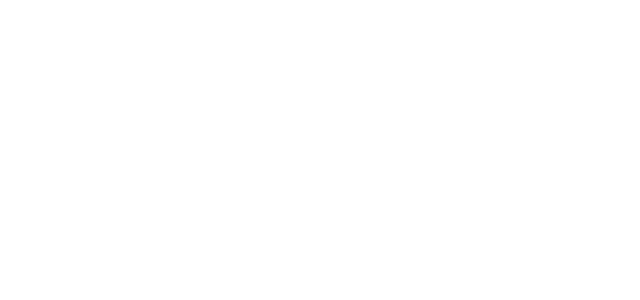
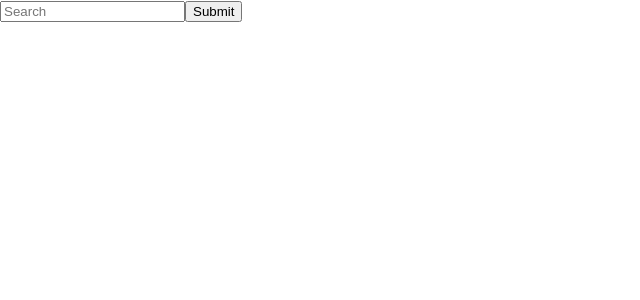
Before and after one commit to HariO7/Alpha-Bi-assignment, a React (Create React App) app: page / in a window 1280 px wide. Shown: the top 300 px of the page, without its empty margins (0-640 px from the left). Built offline with nearby package versions, Linux system fonts and the light colour scheme.

Commit message:
fetched data

```diff
--- a/package.json
+++ b/package.json
@@ -6,6 +6,7 @@
     "@testing-library/jest-dom": "^5.16.4",
     "@testing-library/react": "^13.1.1",
     "@testing-library/user-event": "^13.5.0",
+    "axios": "^0.27.2",
     "react": "^18.1.0",
     "react-dom": "^18.1.0",
     "react-scripts": "5.0.1",
--- a/src/App.js
+++ b/src/App.js
@@ -1,5 +1,11 @@
+import SearchBar from "./Components/SearchBar";
+
 function App() {
-  return <div></div>;
+  return (
+    <div>
+      <SearchBar />
+    </div>
+  );
 }
 
 export default App;
--- /dev/null
+++ b/src/Components/SearchBar.js
@@ -0,0 +1,35 @@
+import React, { useState } from "react";
+import classes from "./SearchBar.module.css";
+import axios from "axios";
+function SearchBar() {
+  const [search, setSearch] = useState("");
+
+  const searchChangeHandler = (event) => {
+    setSearch(event.target.value);
+  };
+
+  const onSubmitHandler = async (event) => {
+    event.preventDefault();
+    const res = await axios.get("https://api.giphy.com/v1/gifs/search", {
+      params: {
+        api_key: "89Kvm7tqRvIcz1DZRWXM392lz7JXbAYm",
+        q: search,
+      },
+    });
+    console.log(res.data);
+  };
+  return (
+    <div>
+      <form onSubmit={onSubmitHandler}>
+        <input
+          placeholder="Search"
+          type="text"
+          onChange={searchChangeHandler}
+        />
+        <button type="submit">Submit</button>
+      </form>
+    </div>
+  );
+}
+
+export default SearchBar;
```
Also changed, not shown: src/Components/SearchBar.module.css (added), src/index.css (line endings or trailing spaces), 1 other file (tests, documents, lock files or other folders).
